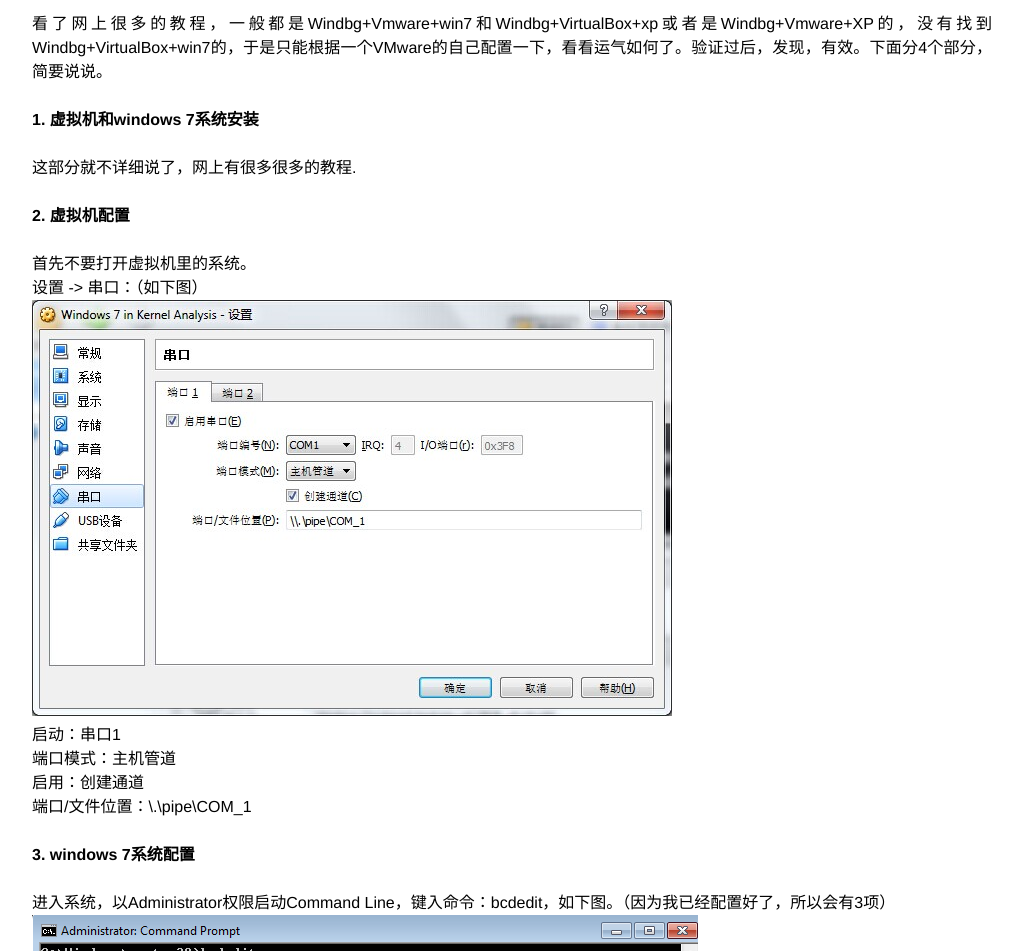
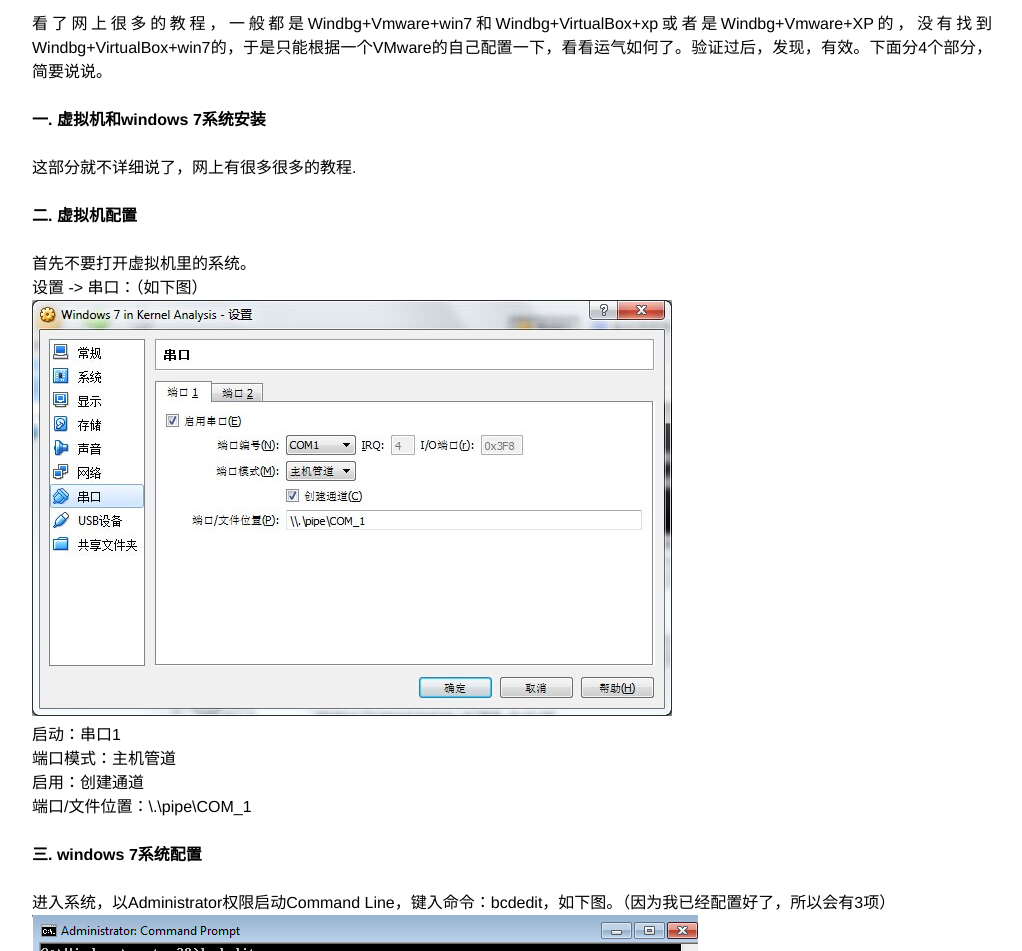
Before and after one commit to ll0KT/KevinIsCool.github.io, a Jekyll site: the page built from _posts/tech/2014-11-24-windbg+virtualbox+win7-The-Kernel-Debugging-Env-configuration.md, in a window 1280 px wide and 1400 px high. Shown: the part 164-1115 px from the top of the window, without its empty margins (128-1150 px from the left). Built offline with Jekyll 4.4.1, drawn with Linux system fonts in a browser that asks for light colours; Markdown is read by kramdown in place of the engine named in the settings; some of the changed text lies outside the part shown.

Commit message:
20141124

```diff
--- a/_posts/tech/2014-11-24-windbg+virtualbox+win7-The-Kernel-Debugging-Env-configuration.md
+++ b/_posts/tech/2014-11-24-windbg+virtualbox+win7-The-Kernel-Debugging-Env-configuration.md
@@ -11,9 +11,9 @@
 
 
 看了网上很多的教程，一般都是Windbg+Vmware+win7和Windbg+VirtualBox+xp或者是Windbg+Vmware+XP的，没有找到Windbg+VirtualBox+win7的，于是只能根据一个VMware的自己配置一下，看看运气如何了。验证过后，发现，有效。下面分4个部分，简要说说。
-####1. 虚拟机和windows 7系统安装
+####一. 虚拟机和windows 7系统安装
 这部分就不详细说了，网上有很多很多的教程.
-####2. 虚拟机配置
+####二. 虚拟机配置
 首先不要打开虚拟机里的系统。
 设置 -> 串口：（如下图）
 ![VirtualBoxSettings]({{ site.rul }}/images/20141124/VirtualBoxSettings.jpg)
@@ -21,7 +21,7 @@
 端口模式：主机管道
 启用：创建通道
 端口/文件位置：\\.\pipe\COM_1
-####3. windows 7系统配置
+####三. windows 7系统配置
 进入系统，以Administrator权限启动Command Line，键入命令：bcdedit，如下图。（因为我已经配置好了，所以会有3项）
 ![DebuggedSystemSettings]({{ site.rul }}/images/20141124/DebuggedSystemSettings.png)
 配置的命令依次为：
```
Also changed, not shown: other parts of _posts/tech/2014-11-24-windbg+virtualbox+win7-The-Kernel-Debugging-Env-configuration.md (+3 -3 lines), 1 other file.
